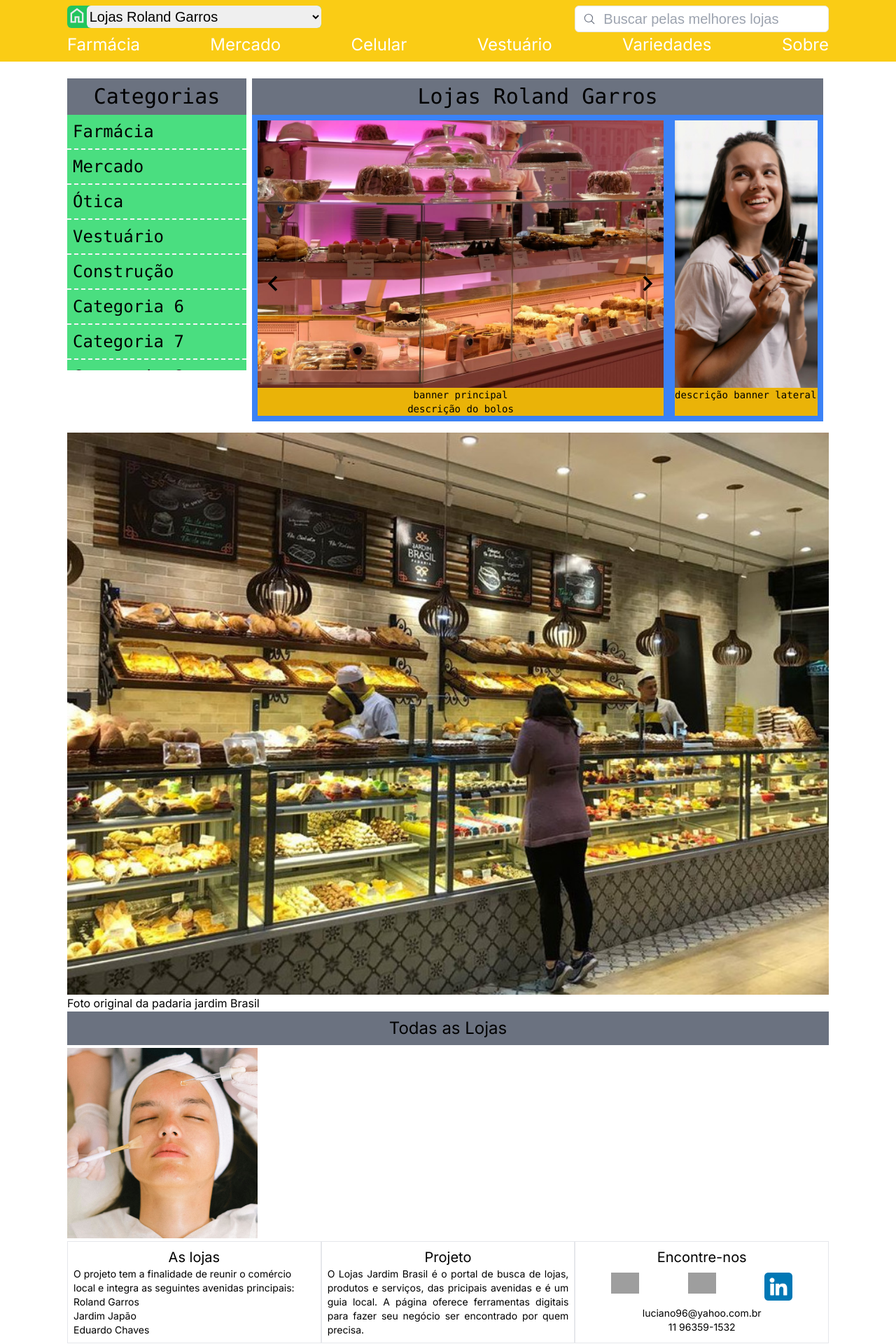
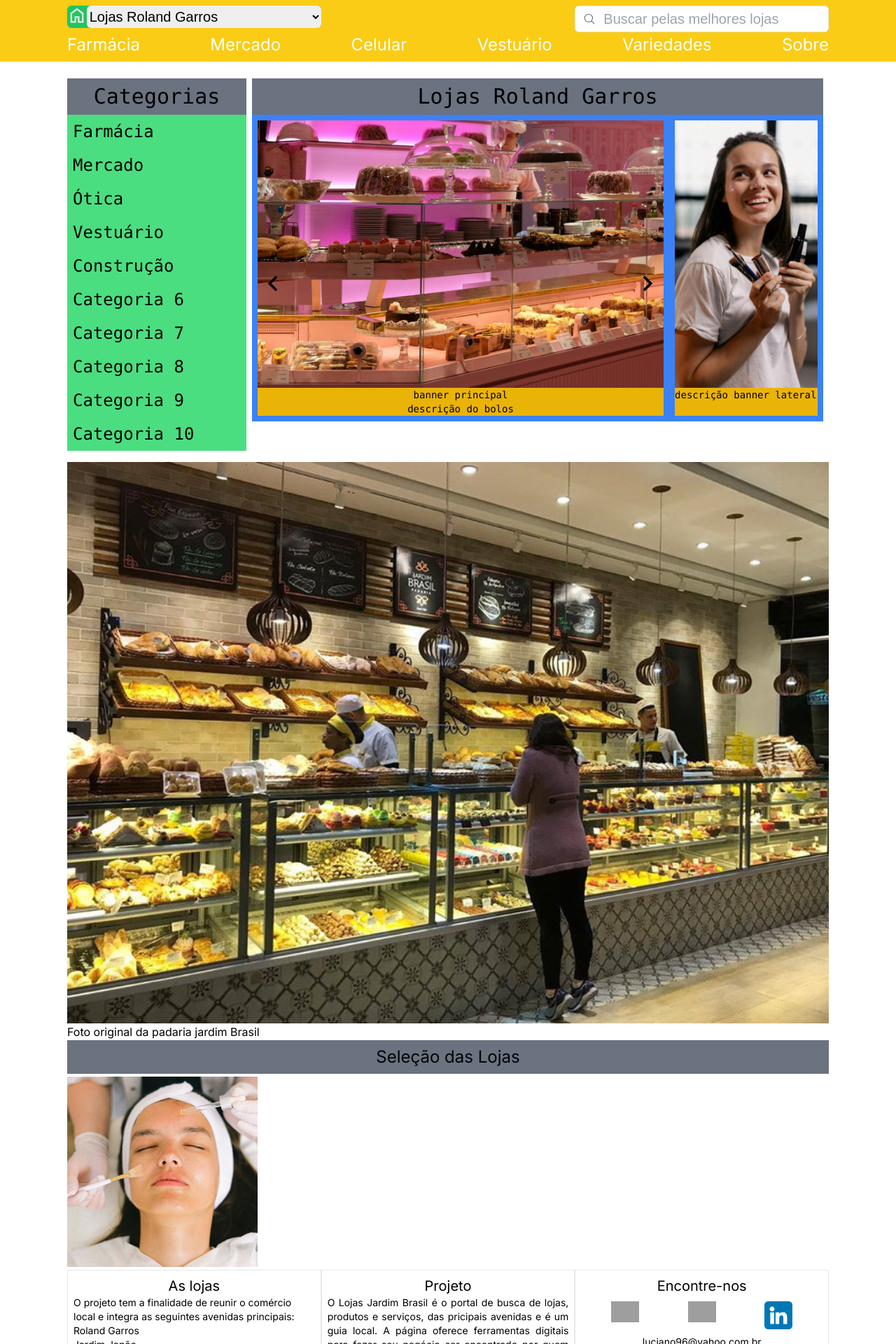
Before and after one commit to Oliveira2023/lojas_jb_next, a Next.js app: page / in a window 1280 px wide. Shown: the top 1920 px of the page at 70% size. Built offline with nearby package versions, Linux system fonts and the light colour scheme; grey boxes are pictures that could not be loaded; a web font is replaced by a local one.

Commit message:
update260524
retirado chave api maps

```diff
--- a/components/cards_lojas.tsx
+++ b/components/cards_lojas.tsx
@@ -7,13 +7,14 @@ type CardsLojasProps = {
     nome: string;
     image: string;
     href: any;
+    numLoja: string
   };
-export default function CardsLojas({ nome, image, href }: CardsLojasProps) {
-
+export default function CardsLojas({ nome, image, href, numLoja }: CardsLojasProps) {
+    // console.log({image})
     return (
         <>
             <div className="">
-                <Link href={{pathname: href, query: {loja: nome}}}>
+                <Link href={{pathname: href, query: {loja: numLoja, grupo: nome}}}>
                     <Image className="" src={image} width={1000} height={1000} alt={nome}/>
                 </Link>
             </div>
--- /dev/null
+++ b/components/categories.tsx
@@ -0,0 +1,51 @@
+
+import { useEffect, useState } from "react";
+export default function Categories({adjustcategoria}: any) {
+
+    const [categoria, updateCategoria] = useState<string>('Lojas Roland Garros')
+
+    useEffect(() => {
+        adjustcategoria(categoria);
+    }, [categoria])
+
+    return (
+        <div className="p-0">
+            <h1 className="bg-gray-500 p-2 text-center text-3xl w-full">Categorias</h1>
+            <div className="h-[365px] overflow-scroll overflow-x-hidden">
+                <ul className="">
+                    <li className="p-2 text-2xl border-b-2 border-dashed border-gray-100">
+                        <button onClick={() => updateCategoria('Farmácias')}>Farmácia</button>
+                    </li>
+                    <li className="p-2 text-2xl border-b-2 border-dashed border-gray-100">
+                        <button onClick={() => updateCategoria('Mercados')}>Mercado</button>
+                    </li>
+                    <li className="p-2 text-2xl border-b-2 border-dashed border-gray-100">
+                        <button onClick={() => updateCategoria('Oticas')}>Ótica</button>
+                    </li>
+                    <li className="p-2 text-2xl border-b-2 border-dashed border-gray-100">
+                        <button onClick={() => updateCategoria('Vestuário')}>Vestuário</button>
+                    </li>
+                    <li className="p-2 text-2xl border-b-2 border-dashed border-gray-100">
+                        <button onClick={() => updateCategoria('Construção')}>Construção</button>
+                    </li>
+                    <li className="p-2 text-2xl border-b-2 border-dashed border-gray-100">
+                        <button onClick={() => updateCategoria('Categoria 6')}>Categoria 6</button>
+                    </li>
+                    <li className="p-2 text-2xl border-b-2 border-dashed border-gray-100">
+                        <button onClick={() => updateCategoria('Categoria 7')}>Categoria 7</button>
+                    </li>
+                    <li className="p-2 text-2xl border-b-2 border-dashed border-gray-100">
+                        <button onClick={() => updateCategoria('Categoria 8')}>Categoria 8</button>
+                        </li>
+                    <li className="p-2 text-2xl border-b-2 border-dashed border-gray-100">
+                        <button onClick={() => updateCategoria('Categoria 9')}>Categoria 9</button>
+                    </li>
+                    <li className="p-2 text-2xl border-b-2 border-dashed border-gray-100">
+                        <button onClick={() => updateCategoria('Categoria 10')}>Categoria 10</button>
+                    </li>
+                </ul>
+            </div>
+
+        </div>
+    );
+}
--- a/components/maps.tsx
+++ b/components/maps.tsx
@@ -4,7 +4,7 @@ export default function Mapas ({local}: any) {
     console.log({process: process.env.MapsApi})
     return (
         <GoogleMapsEmbed
-        apiKey="AIzaSyD310CkG0wT9mqQgjapyhsnBDA4QycESjM"
+        apiKey=""
         height={400}
         width={400}
         mode="place"
--- a/src/app/page.tsx
+++ b/src/app/page.tsx
@@ -1,11 +1,11 @@
 'use client'
 import Image from "next/image";
-import Categories from "./ui/categories";
+import Categories from "../../components/categories";
 import Hero from "./ui/hero";
 import Footer from "@components/footer";
 import { useEffect, useState } from "react";
 import CardsLojas from "@components/cards_lojas";
-import estetica from "@public/estetica1000.jpg"
+import FilterStore from "@utils/filterStore";
 import PaginaLoja from "./page_loja/page";
 import Header from "@components/header";
 import GoTopButton from "@components/goTopButton";
@@ -16,6 +16,8 @@ export default function Home() {
 
   const [loja, updateLoja] = useState<string>('Lojas Roland Garros')
   const [grupo, setGrupo] = useState<string>('roland')
+  const filteredLojas = FilterStore(grupo);
+  const lojasEncontradas = filteredLojas.lojasEncontradas;
 
   useEffect(() => {
 
@@ -25,11 +27,11 @@ export default function Home() {
       setGrupo('japao');
     } else if (loja === 'Lojas Edu Chaves') {
       setGrupo('chaves');
-    } else if (loja === 'Farmácia') {
+    } else if (loja === 'Farmácias') {
       setGrupo('Farmácia');
-    } else if (loja === 'Mercado') {
+    } else if (loja === 'Mercados') {
       setGrupo('Mercado');
-    } else if (loja === 'Celular') {
+    } else if (loja === 'Celulares') {
       setGrupo('Celular');
     } else if (loja === 'Vestuário') {
       setGrupo('vestuario');
@@ -51,12 +53,12 @@ export default function Home() {
   return (
     <main className="flex min-h-screen flex-col items-center justify-between p-0">
       <div className="w-full pl-24 pr-24 pt-2 pb-2 bg-yellow-400">
-        <Header localLoja={updateSelecao}/>
+        <Header localLoja={updateSelecao} pageLoja={null}/>
       </div>
 
       <div className="z-10 w-full items-start justify-between font-mono text-sm lg:flex flex-row pl-24 pr-24 pt-4 pb-4">
         <div className="bg-green-400 min-h-96 mt-2 w-[25%]">
-        <Categories />
+        <Categories adjustcategoria={updateSelecao} />
         </div>
         <div className="mt-2 w-[75%] ml-2 mr-2">
           <Hero local={loja} />
@@ -69,20 +71,32 @@ export default function Home() {
         </div>
       </div>
       <div className="w-full pl-24 pr-24">
-      <h1 className="bg-gray-500 p-2 text-center text-2xl">Todas as Lojas</h1>
+      <h1 className="bg-gray-500 p-2 text-center text-2xl">Seleção das Lojas</h1>
       </div>
 
 
       <div className="w-full items-center flex flex-row gap-1 m-1 pl-24 pr-24">
 
-        {ListaLojas.map((loja) => (
-          (loja.grupo === grupo || loja.categoria === grupo)? (
-              <div key={loja.numLoja} className="w-1/4 ">
-                <CardsLojas nome={loja.titulo} image={loja.imageUrl} href={"/page_loja"} />
-              </div>
-          ) : null
+      {
+        // testes para encontrar as lojas
 
-        ))}
+        lojasEncontradas.length > 0?(
+          lojasEncontradas.map((lojas) => (
+            // console.log(loja.imageUrl),
+            <div key={lojas.numLoja} className="w-1/4 ">
+              <CardsLojas nome={loja} image={lojas.imageUrl} href={"/page_loja"} numLoja={lojas.numLoja}/>
+            </div>
+          ))
+        ) : (
+          <div className="w-full text-center bg-red-400 p-2 ">
+            <p>Nenhum item corresponde a pesquisa.</p>
+          </div>
+        )
+
+        // testes para encontrar as lojas
+
+      }
+
       </div>
 
       <div className="w-full pl-24 pr-24">
--- a/src/app/page_loja/page.tsx
+++ b/src/app/page_loja/page.tsx
@@ -15,7 +15,8 @@ export default function PaginaLoja({image}: any) {
 
     const searchParams = useSearchParams();
     const search = searchParams.get('loja');
-    // console.log(search)
+    const grupo = searchParams.get('grupo');
+
     let imageUrl;
     let descricao;
     let titulo;
@@ -39,7 +40,7 @@ export default function PaginaLoja({image}: any) {
     return (
         <>
             <div className="w-full pl-24 pr-24 pt-2 pb-2 bg-yellow-400" >
-                <Header localLoja={updateSelecao} />
+                <Header localLoja={updateSelecao} pageLoja={grupo} />
             </div>
             {/* <h1>Pagina Loja {loja}</h1> */}
             <div className="flex flex-row pl-24 pr-24 gap-2 items-center mt-4">
--- a/src/app/ui/Search.tsx
+++ b/src/app/ui/Search.tsx
@@ -16,8 +16,6 @@ export default function Search({placeholder}: {placeholder: string}) {
     async function handleSearch(term: string){
         setInputtxt(term);
 
-        // await search(term).then((results) => results.forEach((result) => lojas?.push(result)));
-        // console.log(lojas);
 
         try {
             const results = await search(term);
@@ -43,7 +41,11 @@ export default function Search({placeholder}: {placeholder: string}) {
 
                 {/* <button className='absolute right-0 top-1/2 h-full rounded-md w-[55px] -translate-y-1/2 text-gray-500 peer-focus:text-gray-900 bg-fuchsia-400' onClick={() => console.log(inputtxt)}>Buscar</button> */}
             </div>
+            <div>
+                {(inputtxt.length > 0 && lojas.length <= 0) && <div className='w-full h-6 bg-fuchsia-400'>Nenhuma loja encontrada</div>}
+            </div>
             <div className={lojas.length <= 0? 'hidden': 'flex flex-row w-full items-center gap-1 h-12 p-0 mt-1' }>
+
                 {(lojas.length > 0) && lojas.map((loja) => (
                     <div className='w-1/6' key={loja.numLoja}>
                         <CardsLojas nome={loja.numLoja} image={loja.imageUrl} href={"/page_loja"}/>
--- a/src/app/ui/categories.tsx
+++ /dev/null
@@ -1,22 +0,0 @@
-export default function Categories() {
-    return (
-        <div className="p-0">
-            <h1 className="bg-gray-500 p-2 text-center text-3xl w-full">Categorias</h1>
-            <div className="h-[365px] overflow-scroll overflow-x-hidden">
-                <ul className="">
-                <li className="p-2 text-2xl border-b-2 border-dashed border-gray-100"><a href="/farmacia">Farmácia</a></li>
-                    <li className="p-2 text-2xl border-b-2 border-dashed border-gray-100"><a href="/mercado">Mercado</a></li>
-                    <li className="p-2 text-2xl border-b-2 border-dashed border-gray-100"><a href="/otica">Ótica</a></li>
-                    <li className="p-2 text-2xl border-b-2 border-dashed border-gray-100"><a href="/vestuario">Vestuário</a></li>
-                    <li className="p-2 text-2xl border-b-2 border-dashed border-gray-100"><a href="/construcao">Construção</a></li>
-                    <li className="p-2 text-2xl border-b-2 border-dashed border-gray-100"><a href="/contato">Categoria 6</a></li>
-                    <li className="p-2 text-2xl border-b-2 border-dashed border-gray-100"><a href="/sobre">Categoria 7</a></li>
-                    <li className="p-2 text-2xl border-b-2 border-dashed border-gray-100"><a href="/sobre">Categoria 8</a></li>
-                    <li className="p-2 text-2xl border-b-2 border-dashed border-gray-100"><a href="/sobre">Categoria 9</a></li>
-                    <li className="p-2 text-2xl border-b-2 border-dashed border-gray-100"><a href="/sobre">Categoria 10</a></li>
-                </ul>
-            </div>
-
-        </div>
-    );
-}
--- /dev/null
+++ b/utils/filterStore.ts
@@ -0,0 +1,8 @@
+
+import { ListaLojas } from "@utils/listaLojas";
+export default function FilterStore(grupo: string) {
+
+    const lojasEncontradas = ListaLojas.filter(loja => loja.grupo === grupo || loja.categoria === grupo);
+
+    return { lojasEncontradas };
+  }
```
Also changed, not shown: components/footer.tsx (+3 -3 lines), components/header.tsx (+10 -12 lines), src/app/copy.tsx (added, +9 -0 lines).
